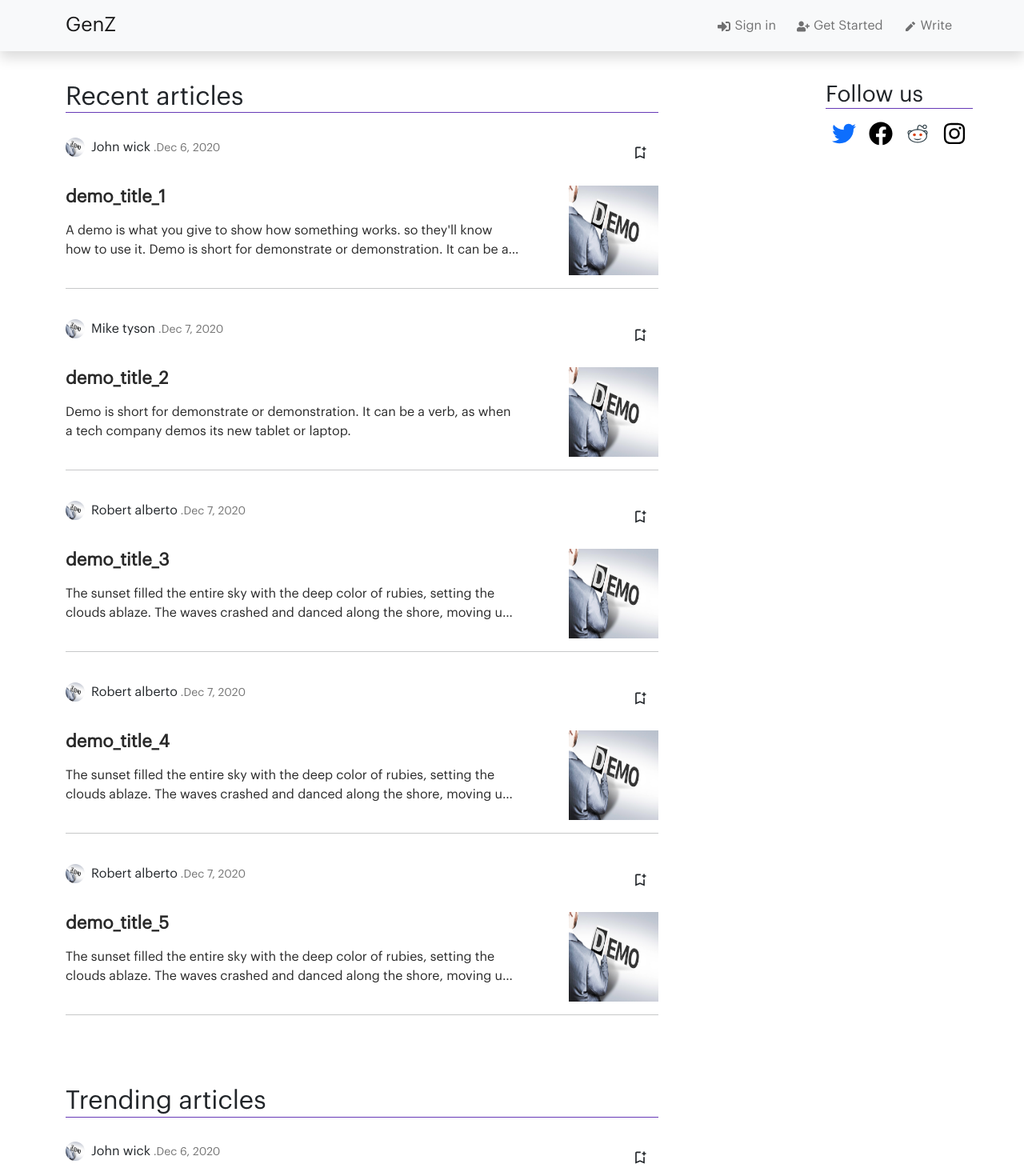
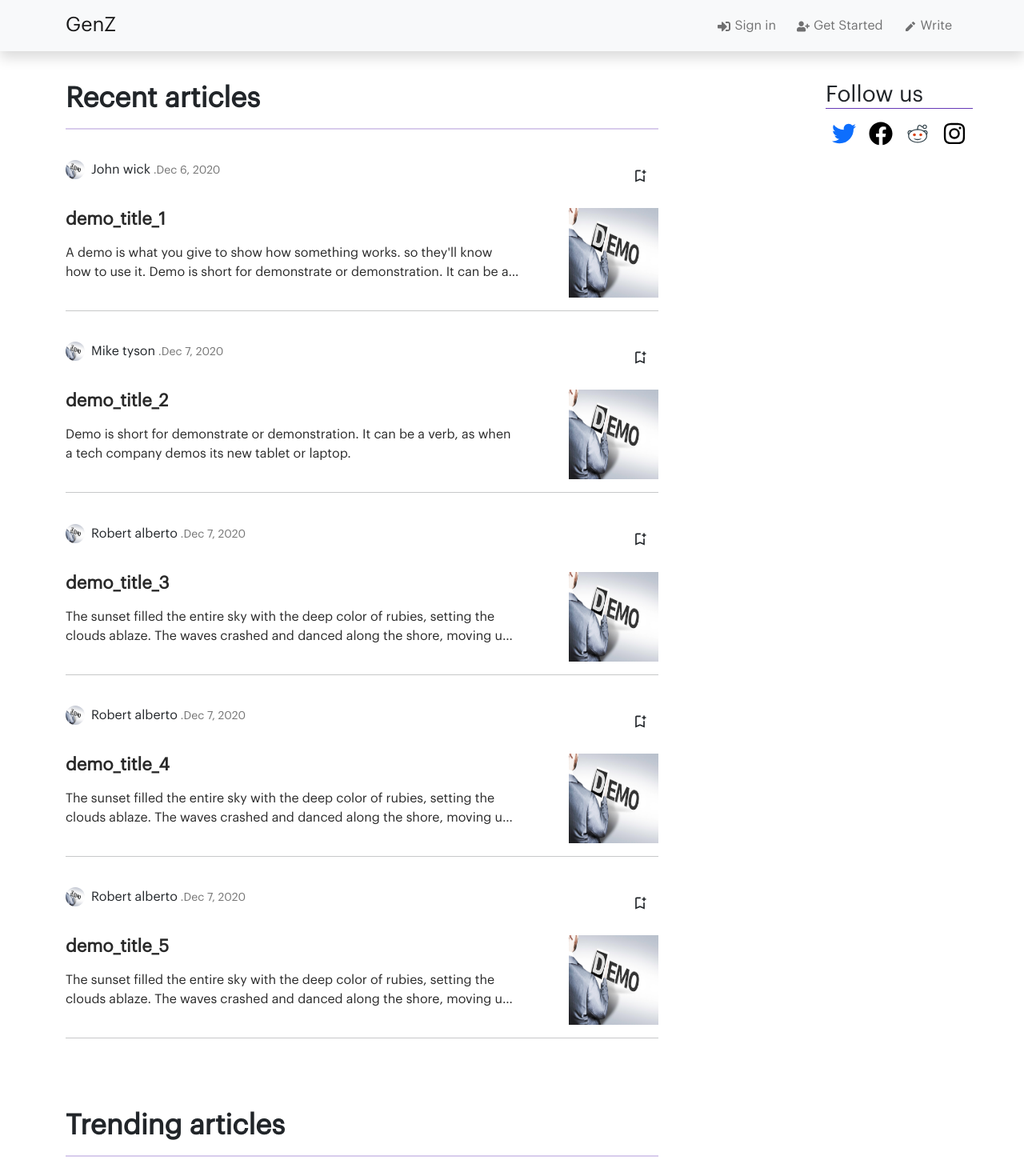
Before and after one commit to Harsha-S2604/genz-client, a React (Create React App) app: page / in a window 1280 px wide. Shown: the top 1470 px of the page at 80% size. Built offline with nearby package versions, Linux system fonts and the light colour scheme.

Commit message:
implementation of recent articles and trending articles

```diff
--- a/src/component/home/Home.js
+++ b/src/component/home/Home.js
@@ -1,6 +1,7 @@
 import React, { Component } from "react";
 import ArticlesCard from './recent articles/ArticlesCard'
 import FollowUs from './follow us/FollowUs'
+import "./__home.scss";
 
 export default class Home extends Component {
 
@@ -128,12 +129,14 @@ export default class Home extends Component {
                 <div className="container padding-top-3">
                     <div className="row">
                         <div className="col-lg-10 col-md-10 col-sm-10">
-                            <div className="recent-articles-content-style">
-                                <h2 className="recent-articles-header-style">Recent articles</h2>
+                            <div className="articles-content-style">
+                                <h2 className="articles-header-style"><b>Recent articles</b></h2>
+                                <hr className="hr__articles"/>
                                 <div>
                                     {recentArticles}
                                 </div><br/><br /><br/>
-                                <h2 className="recent-articles-header-style">Trending articles</h2>
+                                <h2 className="articles-header-style"><b>Trending articles</b></h2>
+                                <hr className="hr__articles"/>
                                 <div>
                                     {trendingArticles}
                                 </div>
--- /dev/null
+++ b/src/component/home/__home.scss
@@ -0,0 +1,4 @@
+.hr__articles {
+    color: #673ab7;
+    border: 1px solid;
+}
--- a/src/index.css
+++ b/src/index.css
@@ -188,8 +188,10 @@ div {
   padding-top: 3%;
 }
 
-.recent-articles-header-style {
-  border-bottom: 1px solid #673ab7;
+.articles-header-style {
+  font-weight: 900;
+  font-size: 35px;
+  /* border-bottom: 1px solid #673ab7; */
 }
 
 .follow-us-header-style {
@@ -197,13 +199,13 @@ div {
   width: 100%;
 }
 
-.recent-articles-content-style {
+.articles-content-style {
   width: 80%;
 }
 
 
 @media screen and (max-width: 800px) {
-  .recent-articles-content-style {
+  .articles-content-style {
       width: 100%;
   }
 }
```
